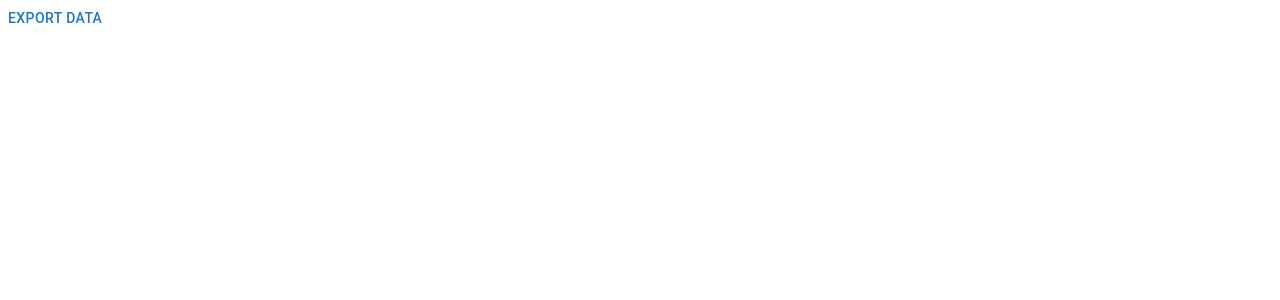
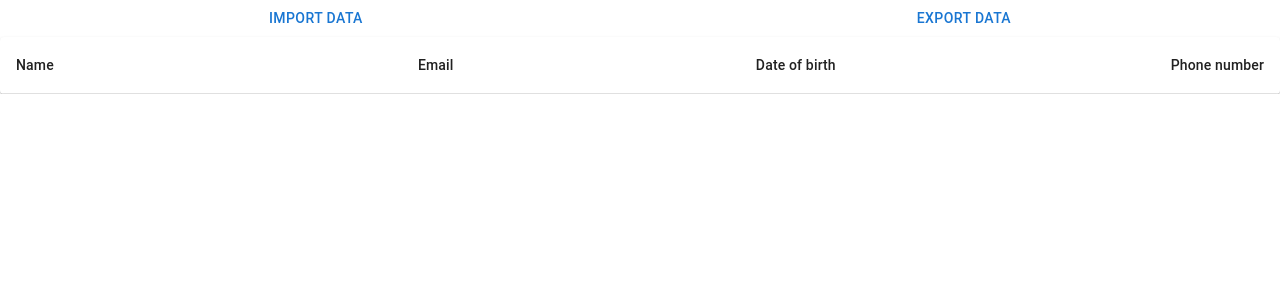
Before and after one commit to mahdis-mozafari/TableDataUser, a Next.js app in the folder nextjs-mongodb/: page / in a window 1280 px wide. Shown: the top 300 px of the page. Built offline with nearby package versions, Linux system fonts and the light colour scheme.

Commit message:
render the component in this file

```diff
--- a/nextjs-mongodb/src/app/page.jsx
+++ b/nextjs-mongodb/src/app/page.jsx
@@ -1,7 +1,21 @@
+
 import ModalEport from "@/component/ExportModal";
+import ModalImport from "@/component/ImportModal";
+import BasicTable from "@/component/Table";
+import { Stack } from "@mui/material";
+
 
 export default function Home() {
-  return (
-  <ModalEport/>
+
+
+return (
+<>
+<Stack spacing={2} direction="row" justifyContent={'space-around'} >
+   <ModalImport/>
+   <ModalEport/>
+            </Stack>
+
+    <BasicTable/>
+</>
   );
 }
```
